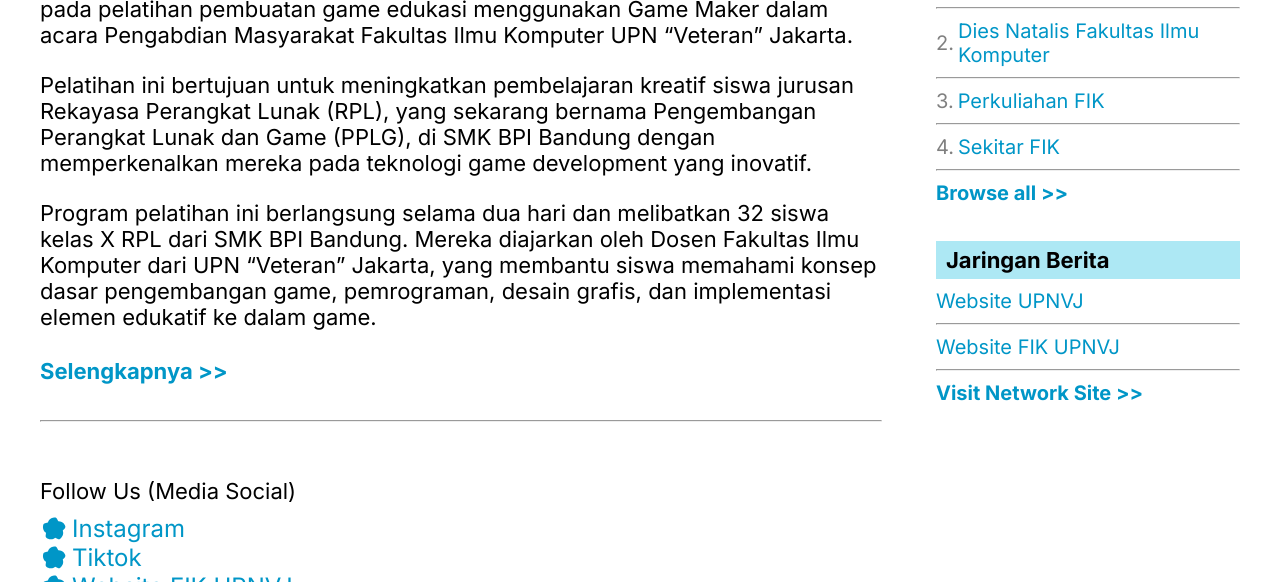
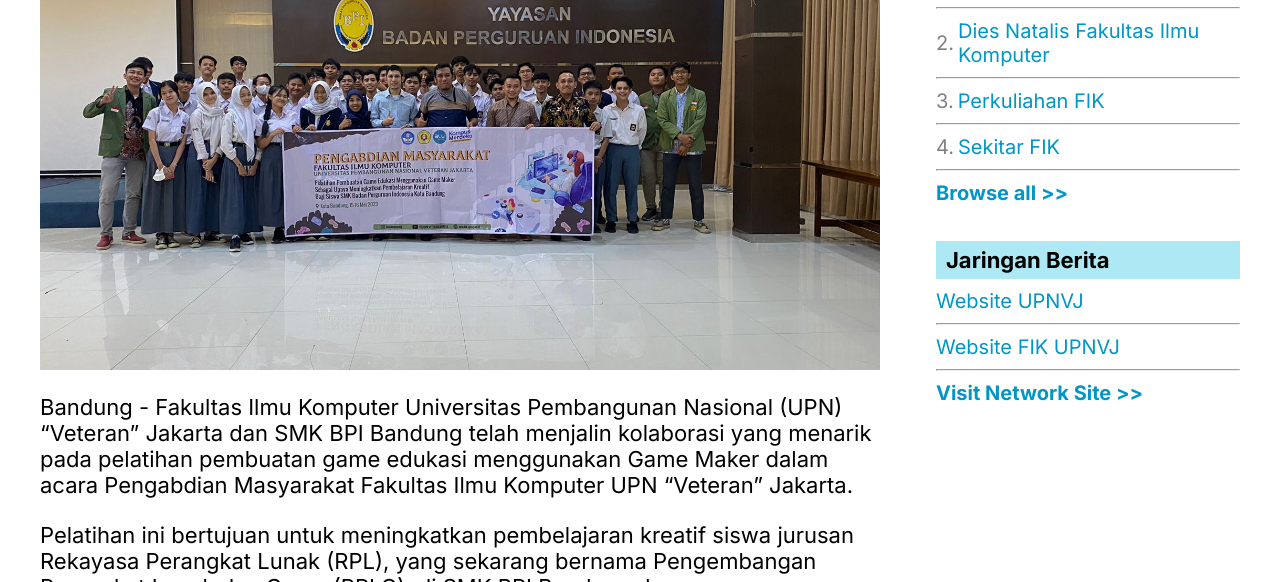
Before and after one commit to Rifqi9604/Tugas3_PraktikumWebProgramming, a plain HTML site: page index.html in a window 1280 px wide. Shown: the part 652-1234 px from the top of the page. Drawn offline with Linux system fonts and the light colour scheme; the site is published under a folder, as on GitHub Pages, so addresses that start at the root find nothing.

Commit message:
Update image directory

```diff
--- a/index.html
+++ b/index.html
@@ -64,7 +64,7 @@
 
           <!-- Image -->
           <div class="image-wrapper">
-            <img src="/assets/images/news-image.jpg" />
+            <img src="./assets/images/news-image.jpg" />
           </div>
 
           <!-- blog text -->
```
